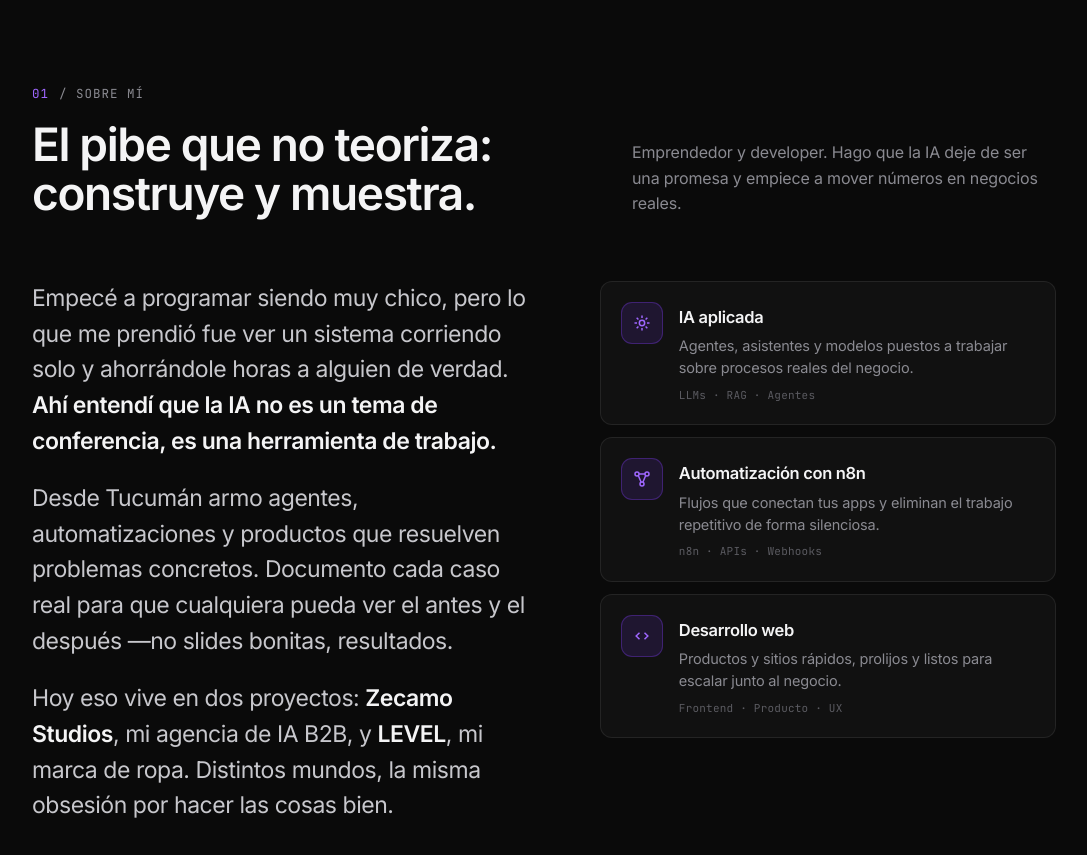
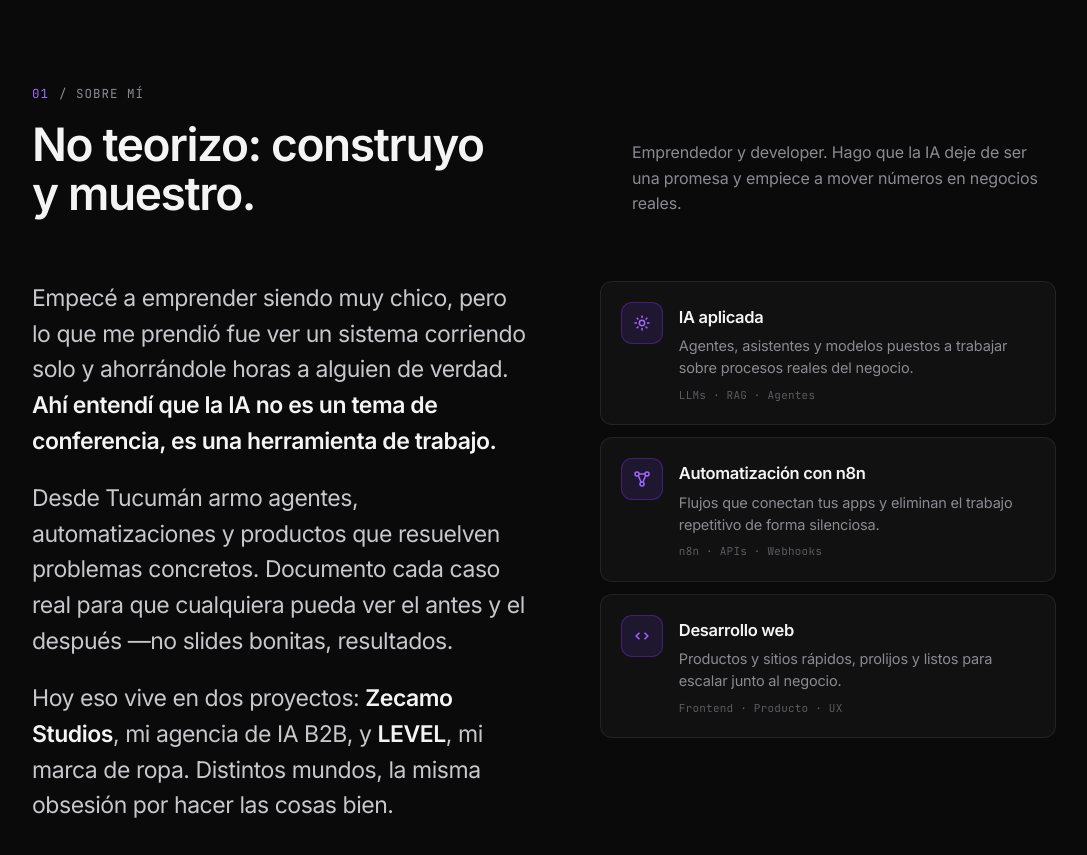
Before and after one commit to joacocajal/marcapersonal, a plain HTML site: page index.html in a window 1280 px wide. Shown: the part 1080-1935 px from the top of the page, without its empty margins (96-1183 px from the left). Drawn offline with Linux system fonts and the light colour scheme.

Commit message:
fix: sobre mí — sin pibe, emprender en lugar de programar

```diff
--- a/index.html
+++ b/index.html
@@ -945,14 +945,14 @@
       <div class="section-head">
         <div>
           <span class="eyebrow"><span class="idx">01</span> / Sobre mí</span>
-          <h2>El pibe que no teoriza: construye y muestra.</h2>
+          <h2>No teorizo: construyo y muestro.</h2>
         </div>
         <p>Emprendedor y developer. Hago que la IA deje de ser una promesa y empiece a mover números en negocios reales.</p>
       </div>
 
       <div class="about-grid">
         <div class="about-narr" data-reveal>
-          <p>Empecé a programar siendo muy chico, pero lo que me prendió fue ver un sistema corriendo solo y ahorrándole horas a alguien de verdad. <strong>Ahí entendí que la IA no es un tema de conferencia, es una herramienta de trabajo.</strong></p>
+          <p>Empecé a emprender siendo muy chico, pero lo que me prendió fue ver un sistema corriendo solo y ahorrándole horas a alguien de verdad. <strong>Ahí entendí que la IA no es un tema de conferencia, es una herramienta de trabajo.</strong></p>
           <p>Desde Tucumán armo agentes, automatizaciones y productos que resuelven problemas concretos. Documento cada caso real para que cualquiera pueda ver el antes y el después —no slides bonitas, resultados.</p>
           <p>Hoy eso vive en dos proyectos: <strong>Zecamo Studios</strong>, mi agencia de IA B2B, y <strong>LEVEL</strong>, mi marca de ropa. Distintos mundos, la misma obsesión por hacer las cosas bien.</p>
 
```
